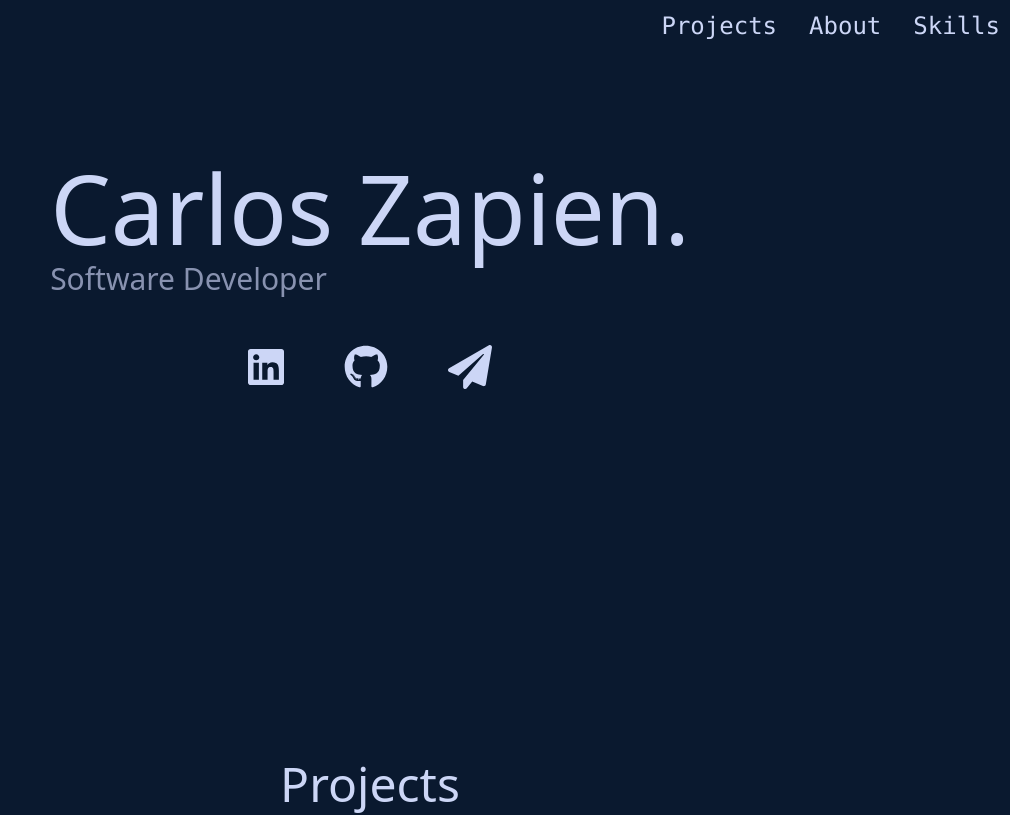
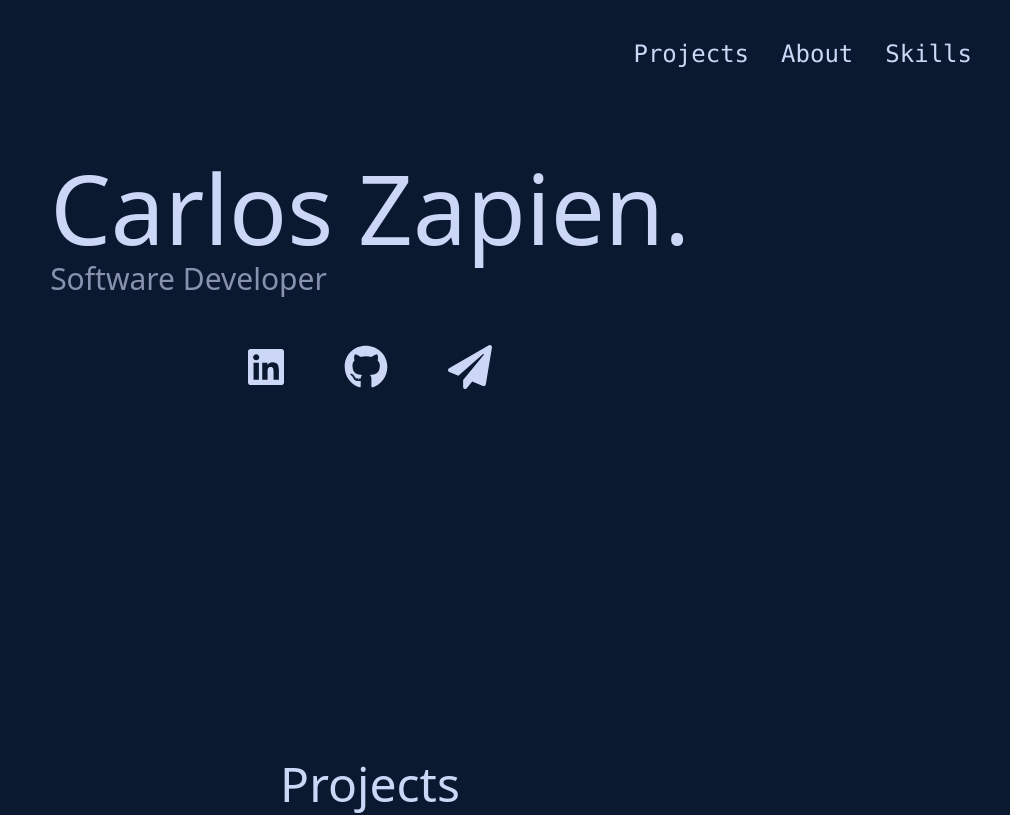
Before and after one commit to cgzapien/carloszapien-portfolio, a React (Create React App) app: page / in a window 1280 px wide. Shown: the top 815 px of the page, without its empty margins (270-1280 px from the left). Built offline with nearby package versions, Linux system fonts and the light colour scheme.

Commit message:
correct some styling issues

```diff
--- a/public/index.html
+++ b/public/index.html
@@ -2,12 +2,12 @@
 <html lang="en">
   <head>
     <meta charset="utf-8" />
-    <!-- <link rel="icon" href="%PUBLIC_URL%/favicon.ico" /> -->
+    <link rel="icon" href="%PUBLIC_URL%/EGA.jpeg" />
     <meta name="viewport" content="width=device-width, initial-scale=1" />
     <meta name="theme-color" content="#000000" />
     <meta
       name="description"
-      content="Web site created using create-react-app"
+      content="Carlos Zapien Software Developer Portfolio"
     />
     <link rel="apple-touch-icon" href="%PUBLIC_URL%/logo192.png" />
     <!--
--- a/src/components/Navbar.js
+++ b/src/components/Navbar.js
@@ -5,7 +5,7 @@ const NavBar = () => {
   const links = ["projects", "about", "skills"];
   return (
     <nav className="h-40">
-      <ul className="text-1xl sm:text-2xl flex justify-end font-mono">
+      <ul className="text-1xl sm:text-2xl flex justify-end font-mono p-7">
         {links.map((link) => (
           <Link
           key={`${link}`}
```
Also changed, not shown: public/EGA.jpeg (added), src/media/male.jpg (deleted).
